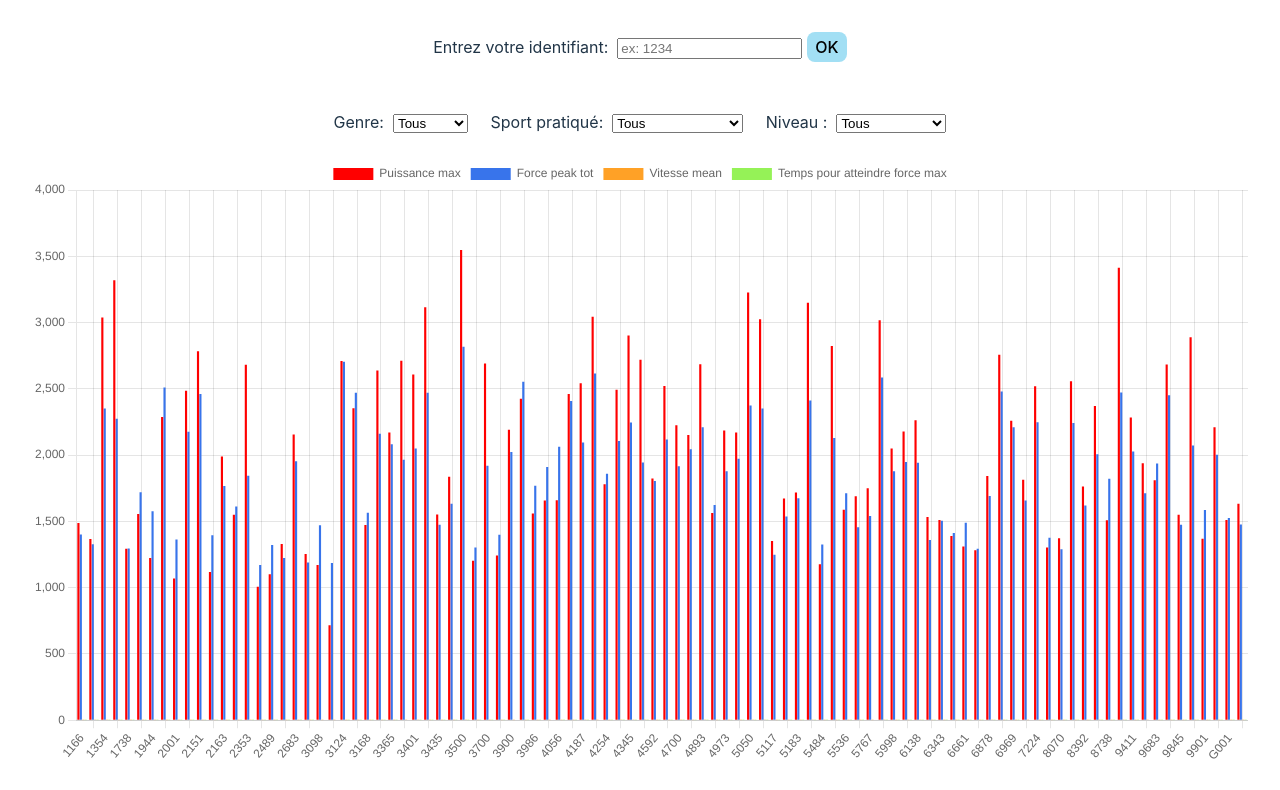
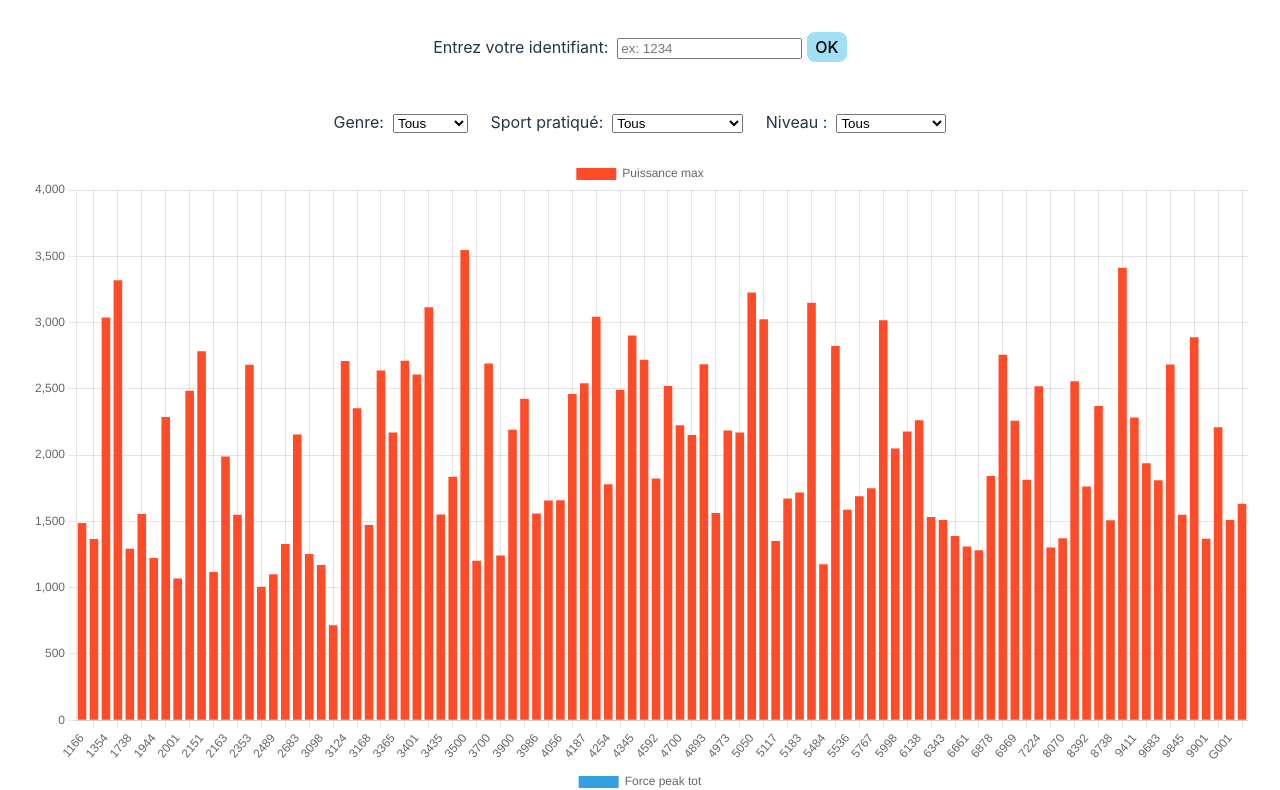
Before and after one commit to celiaribard/site-staps, a React (Vite) app in the folder site_staps/: page / in a window 1280 px wide. Shown: the top 790 px of the page. Built offline with nearby package versions, Linux system fonts and the light colour scheme.

Commit message:
modifs diagrammes et fix du min temps force max

```diff
--- a/site_staps/src/TraitementDonnees.js
+++ b/site_staps/src/TraitementDonnees.js
@@ -86,7 +86,8 @@ const getMax = (donneesPoussees, idSujet, donnee) => {
 
 const getMin = (donneesPoussees, idSujet, donnee) => {
     const donneesSujet = donneesPoussees.filter(poussee => poussee.id == idSujet);
-    const liste = donneesSujet.map((sujet => sujet[donnee]))
+    const liste = donneesSujet.map((sujet => sujet[donnee] === '' ? Infinity : sujet[donnee] )) // pour régler le fait qu'il manque certaines valeurs de temps pour atteindre force max
+    console.log(idSujet, liste);
     const min = Math.min(...liste);
     return min
 }
@@ -166,4 +167,23 @@ const filtrerDonnees = (donneesAafficher, filtres) => {
     return donneesFiltrees;
 }
 
-export { getResumeDonneesSujet, getDonneesSujet, filtrerDonnees, getMax, getMoyenne, getListeId, getListeSports, getListeNiveaux, getResumesDonneesSujets, capitalize, arrondis, colonnesRenommees, parametresAffiches, parametresAffiches2, parametresAffichesBar, typesPratiqueRenommes, typesPratiqueTri, niveauTri }
+// pour les diagrammes en barres
+// https://color.adobe.com/fr/create/color-wheel
+// sélectionner Nuances: la couleur du milieu va dans bgColors et la première à gauche dans bgDarkerColors
+// rouge foncé #D45853   vert clair #95F257   jaune #F7EA2F   orange #FFA126     bleu un peu foncé #3874EB       #2f6aae
+const backgroundColors = {
+    max_puissance_max: '#FF4C28',
+    min_temps_force_max: '#95F257',
+    max_vitesse_mean: '#FFA126',
+    max_force_peak_tot: '#31A1E0',
+}
+
+const backgroundDarkerColors = {
+    max_puissance_max: '#C23A1F',
+    min_temps_force_max: '#73BA43',
+    max_vitesse_mean: '#C27A1D',
+    max_force_peak_tot: '#2475A3',
+
+}
+
+export { getResumeDonneesSujet, getDonneesSujet, filtrerDonnees, getMax, getMoyenne, getListeId, getListeSports, getListeNiveaux, getResumesDonneesSujets, capitalize, arrondis, backgroundColors, backgroundDarkerColors, colonnesRenommees, parametresAffiches, parametresAffiches2, parametresAffichesBar, typesPratiqueRenommes, typesPratiqueTri, niveauTri }
--- a/site_staps/src/components/App.jsx
+++ b/site_staps/src/components/App.jsx
@@ -14,7 +14,9 @@ import {
   getDonneesSujet
 } from "../TraitementDonnees";
 import { TableauAvecTri } from "./TableauAvecTri";
+import { GraphePerfToutEn1 } from "./GraphePerfToutEn1";
 import { GraphePerf } from "./GraphePerf";
+import { GraphesPerf } from "./GraphesPerf";
 
 const App = () => {
   const resumeDonneesSujets = getResumesDonneesSujets(donneesPoussees);
@@ -138,12 +140,19 @@ const App = () => {
       </div>
       <br />
       <div>
-        <GraphePerf
+        <GraphesPerf
           parametresAffiches={parametresAffichesBar}
           donnees={donneesTriees}
           inputId={inputId}
         />
       </div>
+      {/* <div>
+        <GraphePerf
+          parametre='max_puissance_max'
+          donnees={donneesTriees}
+          inputId={inputId}
+        />
+      </div> */}
       <br />
       <div>
         <TableauAvecTri
--- a/site_staps/src/components/GraphePerf.jsx
+++ b/site_staps/src/components/GraphePerf.jsx
@@ -10,7 +10,9 @@ import {
 } from 'chart.js';
 import {
     getListeId,
-    colonnesRenommees
+    colonnesRenommees,
+    backgroundColors,
+    backgroundDarkerColors
 } from "../TraitementDonnees";
 
 ChartJS.register(
@@ -22,33 +24,59 @@ ChartJS.register(
     Legend
 );
 
-// https://color.adobe.com/fr/create/color-wheel
-// rouge foncé #D45853   vert clair #95F257   jaune #F7EA2F   orange #FFA126     bleu un peu foncé #3874EB       #2f6aae
-const backgroundColors = {
-    max_puissance_max: 'red',
-    min_temps_force_max: '#95F257',
-    max_vitesse_mean: '#FFA126',
-    max_force_peak_tot: '#3874EB',
-}
+
 
 // const backgroundColors = ['red', 'blue', 'green']
 
-const GraphePerf = ({ parametresAffiches, donnees, inputId }) => {
+
+const GraphePerf = ({ parametre, donnees, inputId }) => {
+
+    const options = {
+        plugins: {
+            legend: {
+                // fillStyle: 'green',
+                // fontColor: 'blue',
+
+                generateLabels: (chart) => {
+                    const original = chart.legend._generateLabels; // Sauvegarde de la fonction originale
+
+                    // Modification de la couleur de remplissage pour chaque élément de la légende
+                    chart.legend._generateLabels = () => {
+                        const labels = original.call(chart);
+                        labels.forEach((label) => {
+                            label.fillStyle = 'blue';
+                        });
+                        return labels;
+                    };
+                    return chart.legend._generateLabels();
+                },
+            },
+        },
+    };
+
     const data = {
         labels: getListeId(donnees),
-        datasets: parametresAffiches.map((parametre) => {
-            return {
-                label: colonnesRenommees[parametre] ? colonnesRenommees[parametre] : parametre,
-                data: donnees.map((donneesSujet) => donneesSujet[parametre]),
-                backgroundColor: donnees.map((donneesSujet) => inputId && inputId.toString() === donneesSujet.id.toString() ? 'black' : backgroundColors[parametre])
+        datasets: [{
+            label: colonnesRenommees[parametre] ? colonnesRenommees[parametre] : parametre,
+            data: donnees.map((donneesSujet) => donneesSujet[parametre]),
+            backgroundColor: donnees.map((donneesSujet) => inputId && inputId.toString() === donneesSujet.id.toString() ? backgroundDarkerColors[parametre] : backgroundColors[parametre])
+        }]
+    }
+    // const data = {
+    //     labels: getListeId(donnees),
+    //     datasets: parametresAffiches.map((parametre) => {
+    //         return {
+    //             label: colonnesRenommees[parametre] ? colonnesRenommees[parametre] : parametre,
+    //             data: donnees.map((donneesSujet) => donneesSujet[parametre]),
+    //             backgroundColor: donnees.map((donneesSujet) => inputId && inputId.toString() === donneesSujet.id.toString() ? 'black' : backgroundColors[parametre])
 
-            }
-        })
-    }
+    //         }
+    //     })
+    // }
 
     return (
         <div>
-            <Bar data={data} ></Bar>
+            <Bar data={data} options={options} ></Bar>
         </div>
 
     )
--- /dev/null
+++ b/site_staps/src/components/GraphePerfToutEn1.jsx
@@ -0,0 +1,57 @@
+import { Bar } from "react-chartjs-2"
+import {
+    Chart as ChartJS,
+    CategoryScale,
+    LinearScale,
+    BarElement,
+    Title,
+    Tooltip,
+    Legend,
+} from 'chart.js';
+import {
+    getListeId,
+    colonnesRenommees
+} from "../TraitementDonnees";
+
+ChartJS.register(
+    CategoryScale,
+    LinearScale,
+    BarElement,
+    Title,
+    Tooltip,
+    Legend
+);
+
+// https://color.adobe.com/fr/create/color-wheel
+// rouge foncé #D45853   vert clair #95F257   jaune #F7EA2F   orange #FFA126     bleu un peu foncé #3874EB       #2f6aae
+const backgroundColors = {
+    max_puissance_max: 'red',
+    min_temps_force_max: '#95F257',
+    max_vitesse_mean: '#FFA126',
+    max_force_peak_tot: '#3874EB',
+}
+
+// const backgroundColors = ['red', 'blue', 'green']
+
+const GraphePerfToutEn1 = ({ parametresAffiches, donnees, inputId }) => {
+    const data = {
+        labels: getListeId(donnees),
+        datasets: parametresAffiches.map((parametre) => {
+            return {
+                label: colonnesRenommees[parametre] ? colonnesRenommees[parametre] : parametre,
+                data: donnees.map((donneesSujet) => donneesSujet[parametre]),
+                backgroundColor: donnees.map((donneesSujet) => inputId && inputId.toString() === donneesSujet.id.toString() ? 'black' : backgroundColors[parametre])
+
+            }
+        })
+    }
+
+    return (
+        <div>
+            <Bar data={data} ></Bar>
+        </div>
+
+    )
+}
+
+export { GraphePerfToutEn1 }
--- /dev/null
+++ b/site_staps/src/components/GraphesPerf.jsx
@@ -0,0 +1,19 @@
+import { GraphePerf } from "./GraphePerf";
+
+const GraphesPerf = ({ parametresAffiches, donnees, inputId }) => {
+
+    return (
+        parametresAffiches.map((parametre, index) => {
+            return (
+                <GraphePerf
+                    key={index}
+                    parametre={parametre}
+                    donnees={donnees}
+                    inputId={inputId}
+                />
+            )
+        })
+    )
+}
+
+export { GraphesPerf }
--- a/site_staps/src/index.css
+++ b/site_staps/src/index.css
@@ -1,6 +1,6 @@
-/* * {
+* {
   box-sizing: border-box;
-} */
+}
 
 :root {
   font-family: Inter, system-ui, Avenir, Helvetica, Arial, sans-serif;
```
